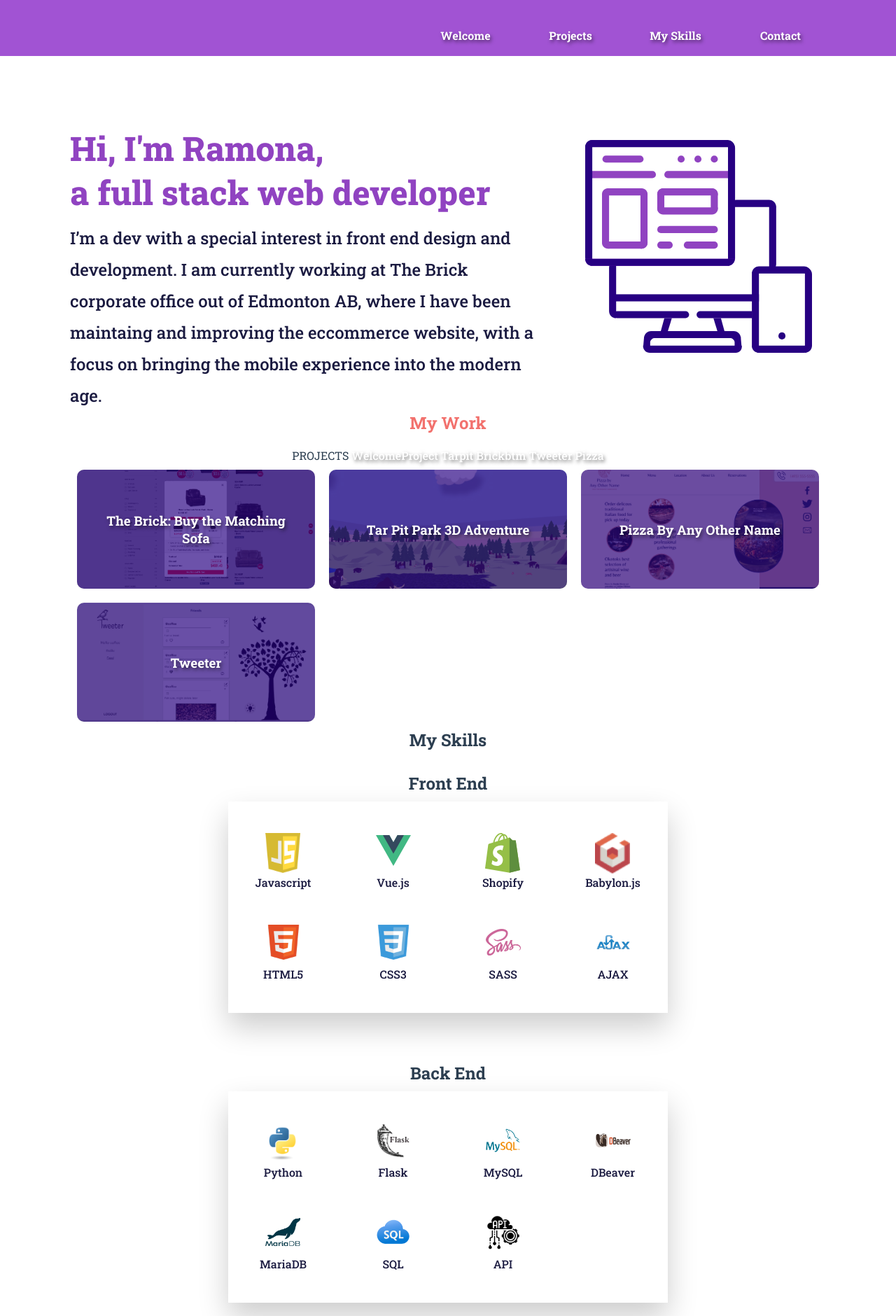
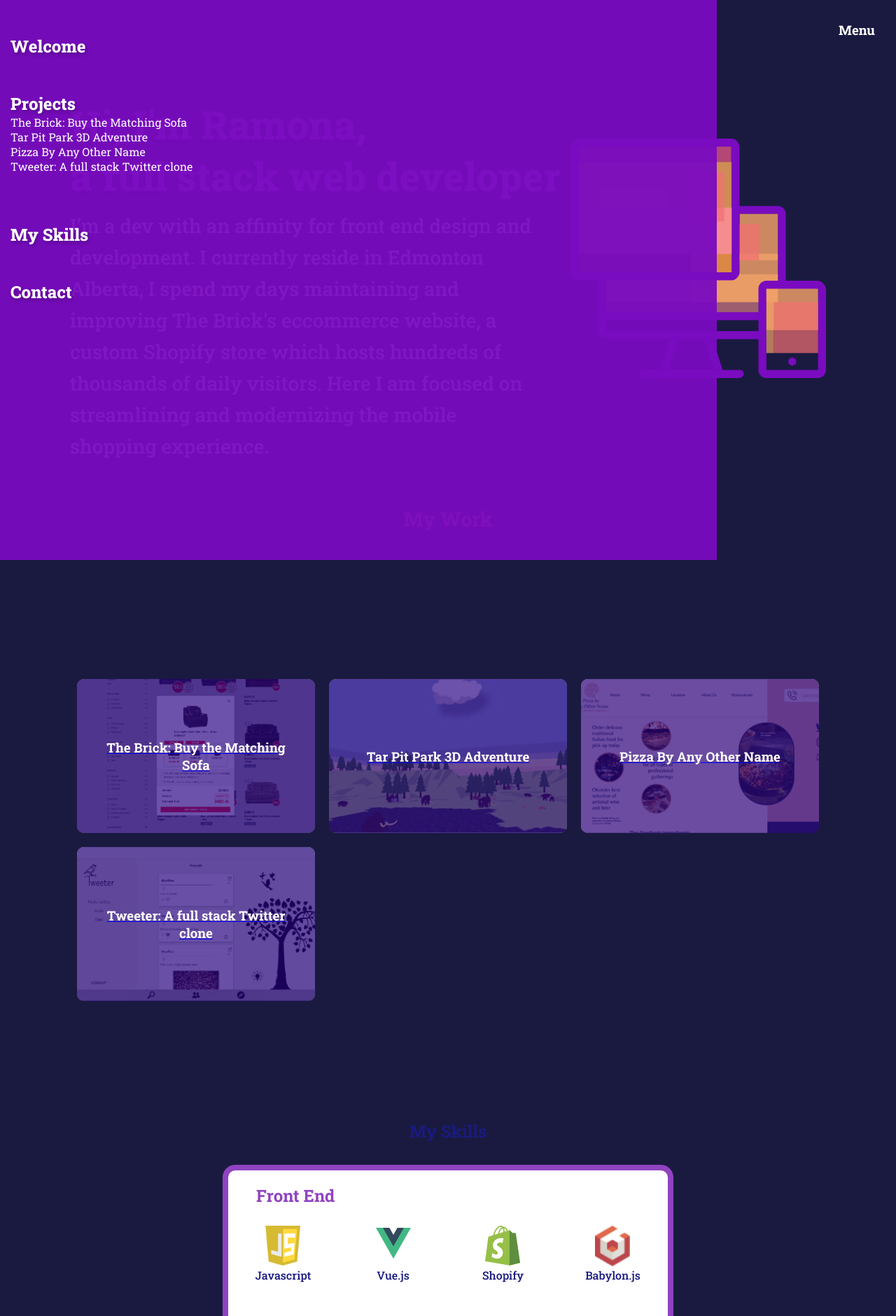
Before and after one commit to ramona-ehlert/portfolio3, a Vue app: page / in a window 1280 px wide. Shown: the top 1880 px of the page at 70% size. Built offline with nearby package versions, Linux system fonts and the light colour scheme.

Commit message:
Built Navigation menu. Altered welcome message.

```diff
--- a/src/App.vue
+++ b/src/App.vue
@@ -1,27 +1,19 @@
 <template>
   <div id="app">
-
     <div id="nav">
-     <header-bar></header-bar>
-
+      <header-container></header-container>
     </div>
     <router-view></router-view>
     <!-- <router-view/> -->
-
-
   </div>
 </template>
 <script>
-import HeaderBar from "./components/HeaderBar.vue";
+import HeaderContainer from "./components/HeaderContainer.vue";
 // import SkillsPage from './components/SkillsPage.vue';
 
-
-
 export default {
-  components: { HeaderBar },
-  setup() {
-
-  },
+  components: { HeaderContainer },
+  setup() {},
   data() {
     return {
       isMenuOpen: false,
@@ -40,21 +32,22 @@
       setTimeout(this.faFaBars, 400);
     },
   },
-}
+};
 </script>
 
 <style lang="scss">
-@import url('https://fonts.googleapis.com/css2?family=Roboto+Slab:wght@100;200;300;400;500;600;700;800;900&display=swap');
+@import url("https://fonts.googleapis.com/css2?family=Roboto+Slab:wght@100;200;300;400;500;600;700;800;900&display=swap");
 * {
   margin: 0;
   padding: 0;
 }
 #app {
-  font-family: 'Roboto Slab', serif;;
+  background-color: #1a1a40;
+  font-family: "Roboto Slab", serif;
   -webkit-font-smoothing: antialiased;
   -moz-osx-font-smoothing: grayscale;
   text-align: center;
-  color: #2c3e50;
+  color: #fff;
   padding: 0 20px;
   @media screen and (min-width: 500px) {
     padding-left: 30px;
@@ -73,29 +66,31 @@
     padding-right: 200px;
   }
 }
-p, h4 {
- color: #1A1A40;
+.home {
+  display: grid;
+  place-content: center;
+  .home-grid {
+    max-width: 1300px;
+  }
+}
+.projects-container {
+  min-height: 100vh;
+  display: grid;
+  align-content: center;
+}
+p,
+h4 {
+  color: #fff;
   font-weight: 500;
 }
 .light-purple {
-  color: #9043C1;
+  color: #9043c1;
 }
 .lpurple-back {
-  background-color: #7A0BC0;
+  background-color: #7a0bc0;
 }
 // .light-purple-b {
 //
 // }
-#nav {
-  padding: 30px;
 
-  a {
-    font-weight: bold;
-    // color: #2c3e50;
-
-    &.router-link-exact-active {
-      color: #42b983;
-    }
-  }
-}
 </style>
--- a/src/components/HeaderBar.vue
+++ /dev/null
@@ -1,100 +0,0 @@
-<template>
-  <div id="mobileNav">
-      <section id="fafaBars" @click="openMenu()" v-if="isMenuOpen === false">
-        <div></div>
-        <div></div>
-        <div></div>
-      </section>
-     <header> <section id="mobileMenu">
-        <section id="xBars" @click="closeMenu()">
-          <div id="barOne"></div>
-          <div id="barTwo"></div>
-        </section>
-        <nav>
-
-
-            <a href="/#">Welcome</a>
-
-            <a href="/#projects-page">Projects</a>
-
-            <a href="/#skills-page">My Skills</a>
-
-            <a href="/#contact-page">Contact</a>
-
-          <div class="logoImg">
-
-          </div>
-
-        </nav>
-      </section></header>
-    </div>
-</template>
-
-<script>
-export default {
-data() {
-return {
-      isMenuOpen: false,
-    };
-  },
-  methods: {
-    openMenu() {
-      document.getElementById("mobileMenu").style.top = "0px";
-      this.isMenuOpen = true;
-    },
-    faFaBars() {
-      this.isMenuOpen = false;
-    },
-    closeMenu() {
-      document.getElementById("mobileMenu").style.top = "-300px";
-      setTimeout(this.faFaBars, 400);
-    },
-  },
-}
-</script>
-
-<style lang="scss">
-header {
-    background: rgb(122, 11, 192, 70);
-    position: fixed;
-    right: 0px;
-    top: 0px;
-    display: grid;
-    height: 50px;
-    z-index: 5;
-    width: 100%;
-  }
-@media screen and (min-width: 700px) {
-  header {
-    background: rgb(122, 11, 192, .70);
-    position: fixed;
-    right: 0px;
-    top: 0px;
-    display: grid;
-    height: 80px;
-    z-index: 5;
-    width: 100%;
-  }
-  nav {
-    position: fixed;
-    right: 0px;
-    top: 0px;
-    height: 80px;
-    display: grid;
-    padding: 10px;
-    place-items: center;
-    grid-template-columns: 150px 150px 150px 150px 80px;
-    div {
-      right: 0px;
-    }
-  }
-
-    a {
-      text-decoration: none;
-      color: #ffffff;
-      text-shadow: 2px 3px 5px rgba(0, 0, 0, 0.5);
-      font-weight: 500;
-    }
-}
-
-</style>
--- /dev/null
+++ b/src/components/HeaderContainer.vue
@@ -0,0 +1,137 @@
+<template>
+  <div id="mobileNav">
+    <nav id="open-menu" @click="openMenu()" v-if="isMenuOpen === false">
+      <h3>Menu</h3>
+    </nav>
+
+    <header>
+      <section id="navBox">
+        <section id="xBars" @click="closeMenu()">
+          <div id="barOne"></div>
+          <div id="barTwo"></div>
+        </section>
+        <nav>
+          <div class="nav-tab">
+            <a href="/#">Welcome</a>
+          </div>
+          <div class="nav-tab">
+            <a href="/#projects-page">Projects</a>
+            <div v-for="item in storeProjects" :key="item.id">
+              <a :href="'/' + item.page" class="small-link"></a>
+              {{ item.name }}
+            </div>
+            <br>
+
+          </div>
+          <div class="nav-tab">
+            <a href="/#skills-page">My Skills</a>
+          </div>
+          <div class="nav-tab">
+            <a href="/#contact-page">Contact</a>
+          </div>
+
+          <div class="logoImg"></div>
+        </nav>
+      </section>
+    </header>
+  </div>
+</template>
+
+<script>
+export default {
+  data() {
+    return {
+      isMenuOpen: false,
+    };
+  },
+  methods: {
+    openMenu() {
+      document.getElementById("mobileMenu").style.top = "0px";
+      this.isMenuOpen = true;
+    },
+    faFaBars() {
+      this.isMenuOpen = false;
+    },
+    closeMenu() {
+      document.getElementById("mobileMenu").style.top = "-300px";
+      setTimeout(this.faFaBars, 400);
+    },
+  },
+  computed: {
+    storeProjects() {
+      return this.$store.state.projects;
+    },
+  },
+};
+</script>
+
+<style lang="scss">
+#open-menu {
+  position: absolute;
+  top: 30px;
+  right: 30px;
+}
+
+header {
+  background: rgb(122, 11, 192, 0.95);
+  position: fixed;
+  top: 0px;
+  left: 0;
+  display: grid;
+  height: 100vh;
+  z-index: 5;
+  width: 80%;
+
+  nav {
+    display: grid;
+    margin-left: 15px;
+    text-align: left;
+    a {
+
+      color: #fff;
+      text-decoration: none;
+      font-weight: 800;
+      font-size: 24px;
+      text-shadow: 2px 3px 5px rgba(0, 0, 0, 0.25);
+    }
+    .small-link {
+      font-size: 16px;
+    }
+  }
+  .nav-tab {
+    margin-top: 50px;
+  }
+}
+// @media screen and (min-width: 700px) {
+//   header {
+//     background: rgb(122, 11, 192, .70);
+//     position: fixed;
+//     right: 0px;
+//     top: 0px;
+//     display: grid;
+//     height: 80px;
+//     z-index: 5;
+//     width: 100%;
+//   }
+//   nav {
+//     position: fixed;
+//     right: 0px;
+//     top: 0px;
+//     height: 80px;
+//     display: grid;
+//     padding: 10px;
+//     place-items: center;
+//     grid-template-columns: 150px 150px 150px 150px 80px;
+//     div {
+//       right: 0px;
+//     }
+//   }
+
+//     a {
+//       text-decoration: none;
+//       color: #ffffff;
+//       text-shadow: 2px 3px 5px rgba(0, 0, 0, 0.5);
+//       font-weight: 500;
+//     }
+// }
+</style>
--- a/src/components/ProjectSection.vue
+++ b/src/components/ProjectSection.vue
@@ -1,15 +1,9 @@
 <template>
   <div>
-    PROJECTS
-    <router-link to="/">Welcome</router-link>
-    <router-link to="/about">Project </router-link>
-    <router-link to="/tarpit">Tarpit </router-link>
-    <router-link to="/tarpit">Brickbtm </router-link>
-    <router-link to="/tarpit">Tweeter </router-link>
-    <router-link to="/pizza">Pizza </router-link>
     <div id="project-cards">
 
       <div
+
         class="project-card"
         v-for="object in storeProjects"
         :key="object.id"
@@ -68,7 +62,7 @@
 
   background-position: center;
   background-size: cover;
-  height: 170px;
+  height: 220px;
   position: relative;
   transition: 0.3s all ease-in;
   border-radius: 10px;
--- a/src/components/SkillsPage.vue
+++ b/src/components/SkillsPage.vue
@@ -1,17 +1,27 @@
 <template>
   <div id="skills-page">
-    <h2>My Skills</h2>
+    <h2 class="mySkills">My Skills</h2>
+    <div class="line light-purple-back"></div>
+    <div class="skills-message"></div>
+    <div id="skills" v-for="object in storeSkills" :key="object.id">
+      <section class="skill-section">
+        <div class="skillLine">
+        <h2 class="type-name">{{ object.name }}</h2>
         <div class="line"></div>
-    <div id="skills" v-for="object in storeSkills" :key="object.id">
-      <h2>{{ object.name }}</h2>
+        </div>
         <div class="skillType">
           <div v-for="object in object.tech" :key="object.id" class="skill">
             <div class="skillBox">
-            <img class="skillLogo" :src="object.logo" :alt="object.name + ' Logo'" />
+              <img
+                class="skillLogo"
+                :src="object.logo"
+                :alt="object.name + ' Logo'"
+              />
             </div>
             <p>{{ object.name }}</p>
           </div>
         </div>
+      </section>
     </div>
   </div>
 </template>
@@ -35,17 +45,52 @@
 #skills {
   margin: 30px;
   width: 70%;
+}
+.type-name {
+  color: #9043c1;
+}
 
-}
 .skillBox {
   width: 50px;
   height: 50px;
   display: grid;
   place-items: center;
 }
+.skill-section {
+  margin: 10px;
+  padding: 20px 0px;
+  box-shadow: #dea9ff66 0px 0px 0px;
+  box-shadow: 0 8px 0 0 #9043c1; /* Border bottom */
+box-shadow: 0 -8px 0 0 #9043c1; /* Border top */
+box-shadow: -8px 0 0 0 #9043c1; /* Border left */
+box-shadow: 8px 0 0 0 #9043c1; /* Border right */
+box-shadow: 0 0 0 8px #9043c1; /* All the borders by using the spread properties */
+  border-radius: 10px;
+
+  // display: grid;
+  // place-content: center;
+  background-color: #fff;
+  .skillLine {
+    width: fit-content;
+    margin-left: 40px;
+    .line {
+    height: 2px;
+    width:  120%;
+
+    margin-bottom: 20px;
+    margin: auto;
+  }
+  }
+
+
+}
+p, h2, h8 {
+  color: #1a1a80;
+}
 p {
   text-align: center;
   margin-top: 10px;
+
   // width: 60px;
   // height: 60px;
 }
@@ -56,9 +101,6 @@
   display: grid;
   grid-template-columns: 1fr 1fr;
   place-items: center;
-  margin: 10px;
-  padding: 20px 0px;
-  box-shadow: #00000033 0px 20px 40px;
 
 }
 
@@ -67,7 +109,6 @@
   display: grid;
   place-items: center;
   padding: 20px 0px;
-
 }
 
 @media screen and (min-width: 500px) {
--- a/src/components/WelcomeMessage.vue
+++ b/src/components/WelcomeMessage.vue
@@ -1,15 +1,20 @@
 <template>
   <div id="welcome-message">
-    <h1 class="light-purple">
-      Hi, I'm Ramona, <br />a full stack web developer
-    </h1>
+    <h1>Hi, I'm Ramona, <br />a full stack web developer</h1>
 
     <div class="welcome-grid">
-      <h4>
+      <!-- <h4>
         I’m a dev with a special interest in front end design and development. I
-        am currently working at The Brick corporate office out of Edmonton AB,
+        am currently working as The Brick corporate office out of Edmonton AB,
         where I have been maintaing and improving the eccommerce website, with a
         focus on bringing the mobile experience into the modern age.
+      </h4> -->
+      <h4>
+        I’m a dev with an affinity for front end design and development. I
+        currently reside in Edmonton Alberta, I spend my days maintaining and
+        improving The Brick's eccommerce website, a custom Shopify store which
+        hosts hundreds of thousands of daily visitors. Here I am focused on
+        streamlining and modernizing the mobile shopping experience.
       </h4>
 
       <img
@@ -17,6 +22,7 @@
         alt="An icon with a simplistic desktop monitor, website and mobile phone"
       />
     </div>
+    <div ></div>
       <h2 class="mywork">My Work</h2>
   </div>
 </template>
@@ -27,21 +33,25 @@
 
 <style lang="scss" scoped>
 #welcome-message {
-    padding-top: 20px;
-    padding-bottom: 20px;
+  min-height: 100vh;
+  display: grid;
+  place-content: center;
+  // padding-top: 20px;
+  // padding-bottom: 20px;
   @media screen and (min-width: 500px) {
-    padding-top: 50px;
+    // padding-top: 50px;
     // padding-bottom: 50px;
   }
   @media screen and (min-width: 500px) {
-    padding-top: 120px;
+    // padding-top: 120px;
     // padding-bottom: 90px;
   }
 }
+
 .welcome-grid {
   img {
     width: 60%;
-    padding: 20px;
+    // padding: 20px;
   }
   @media screen and (min-width: 500px) {
     display: grid;
@@ -52,7 +62,6 @@
       align-self: center;
       justify-self: right;
     }
-
   }
   @media screen and (min-width: 900px) {
     img {
@@ -67,6 +76,7 @@
   @media screen and (min-width: 1200px) {
     img {
       margin-top: -160px;
+      width: 90%;
     }
   }
 }
@@ -75,6 +85,9 @@
   font-size: 26px;
   text-align: left;
   font-weight: 800;
+
+  color: #ac5adf;
+  text-shadow: 0px 4px 4px #000000;
 
   @media screen and (min-width: 450px) {
     font-size: 32px;
@@ -87,6 +100,9 @@
   }
   @media screen and (min-width: 1000px) {
     font-size: 48px;
+  }
+  @media screen and (min-width: 1200px) {
+    font-size: 56px;
   }
 }
 
@@ -106,20 +122,42 @@
   @media screen and (min-width: 900px) {
     font-size: 24px;
     line-height: 45px;
-
+  }
+  @media screen and (min-width: 1200px) {
+    font-size: 28px;
   }
 }
 .mywork {
+  position: absolute;
+  bottom: 40px;
+  right: 0px;
+  width: 100%;
+  text-align: center;
   animation-name: example;
   animation-duration: 12s;
   animation-iteration-count: infinite;
+
+    font-size: 28px;
+
 }
 @keyframes example {
-  0% {color:#9043C1;}
-  20% {color:#FA58B6;}
-  40% {color:#F36F72;}
-  60% {color:#EB862E;}
-  70% {color:#FA58B6;}
-  100% {color:#9043C1;}
+  0% {
+    color: #9043c1;
+  }
+  20% {
+    color: #fa58b6;
+  }
+  40% {
+    color: #f36f72;
+  }
+  60% {
+    color: #eb862e;
+  }
+  70% {
+    color: #fa58b6;
+  }
+  100% {
+    color: #9043c1;
+  }
 }
 </style>
--- a/src/store/index.js
+++ b/src/store/index.js
@@ -112,7 +112,7 @@
             logo: require("../assets/bash.png")
           },
           vscode:{
-            name: "Visual Studio Code",
+            name: "VSCode",
             logo: require("../assets/vscode.png")
           }
         }
@@ -150,7 +150,7 @@
 
       },
       {
-        name: "Tweeter",
+        name: "Tweeter: A full stack Twitter clone",
         stack: ["Vue.js", "Python", "Flask", "MariaDB", "MySQL", "DBeaver"],
         description: "A twitter clone. The first objective was to interact with a CRUD API and overcome the challenges that come with building a component based webiste. The next objective was to build my own database to interact with and a CRUD API using Python/Flask that was then integrated with the existing front end.",
         links: ["https://github.com/jacksonoviatt/tweeter",
--- a/src/views/Home.vue
+++ b/src/views/Home.vue
@@ -1,25 +1,30 @@
 <template>
   <div class="home">
-    <!-- <img alt="Vue logo" src="../assets/logo.png"> -->
-    <welcome-message></welcome-message>
-    <project-section></project-section>
-    <skills-page></skills-page>
+    <div class="home-grid">
+      <!-- <img alt="Vue logo" src="../assets/logo.png"> -->
+      <welcome-message></welcome-message>
+      <div class="projects-container">
+        <project-section></project-section>
+      </div>
+
+      <skills-page></skills-page>
+    </div>
   </div>
 </template>
 
 <script>
 // @ is an alias to /src
 // import HelloWorld from '@/components/HelloWorld.vue'
-import ProjectSection from '../components/ProjectSection.vue'
-import SkillsPage from '../components/SkillsPage.vue'
-import WelcomeMessage from '../components/WelcomeMessage.vue'
+import ProjectSection from "../components/ProjectSection.vue";
+import SkillsPage from "../components/SkillsPage.vue";
+import WelcomeMessage from "../components/WelcomeMessage.vue";
 
 export default {
-  name: 'Home',
+  name: "Home",
   components: {
     ProjectSection,
-    SkillsPage ,
-    WelcomeMessage
-  }
-}
+    SkillsPage,
+    WelcomeMessage,
+  },
+};
 </script>
```
Also changed, not shown: src/assets/fullstack.svg. Lines whose indentation alone changed are shown as unchanged.
